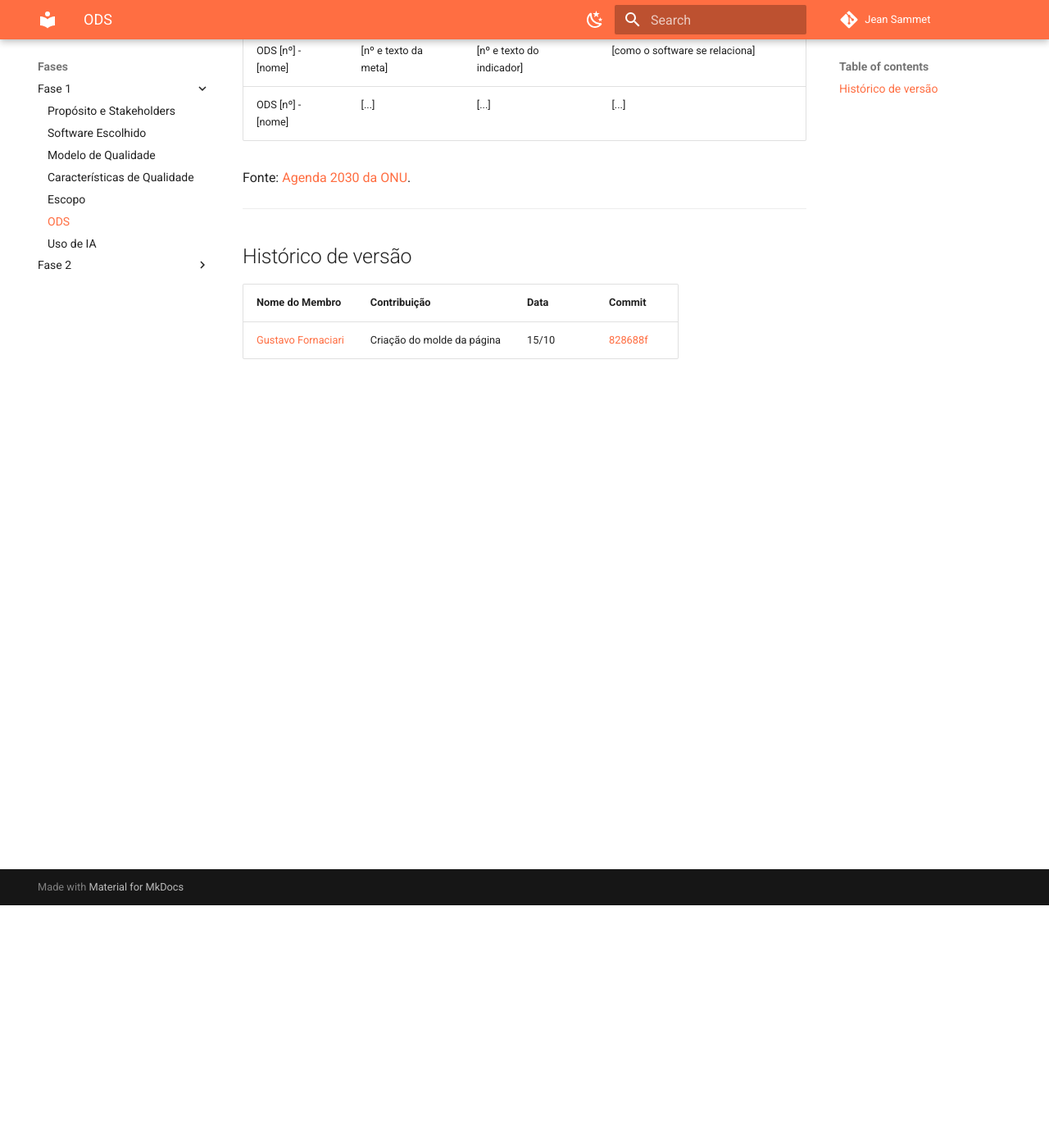
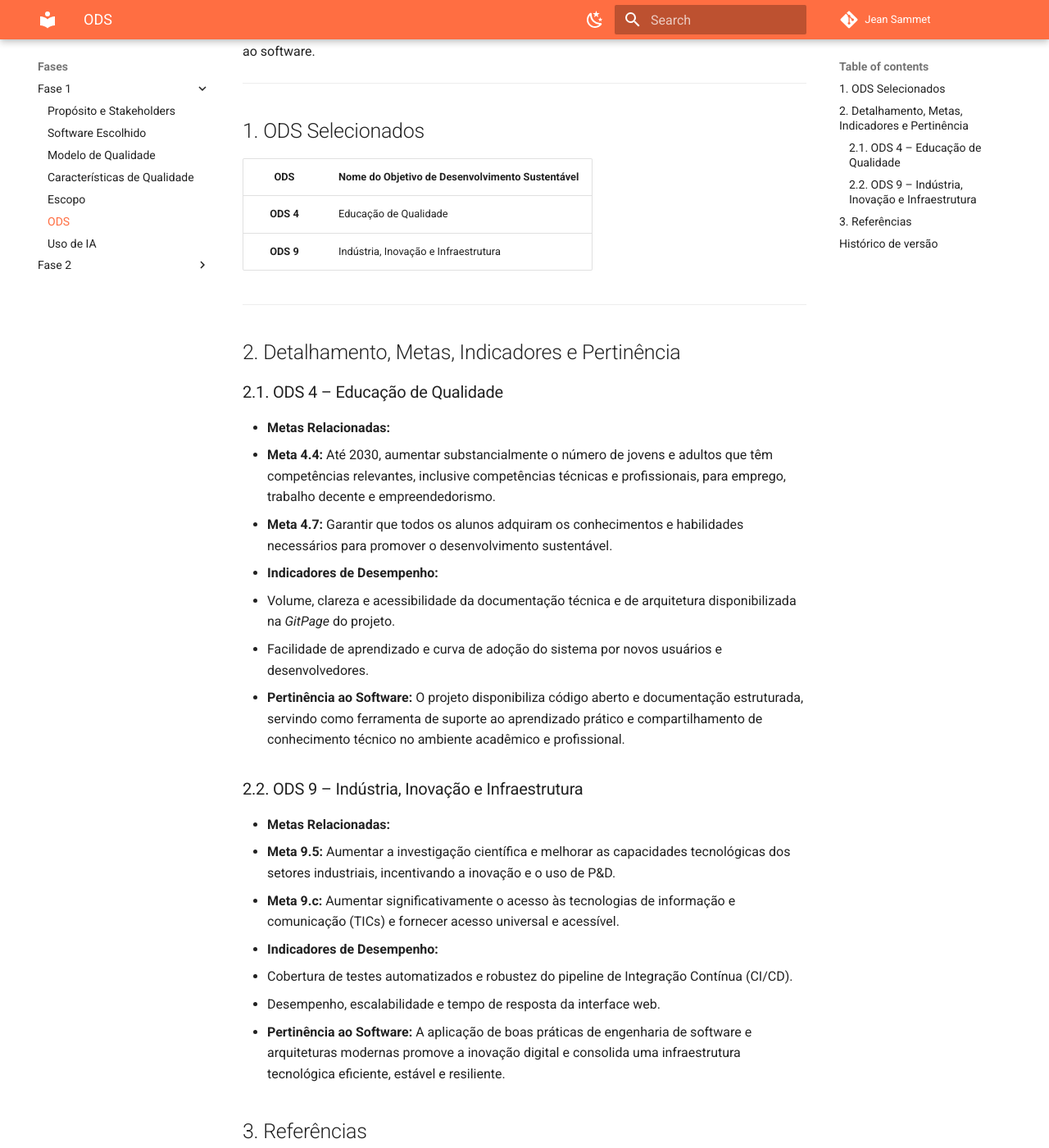
Before and after one commit to FCTE-Qualidade-de-Software-1/2026-2_T02_JEAN_SAMMET, an MkDocs documentation site: the page built from docs/fases/fase1/ODS.md, in a window 1280 px wide and 1400 px high, scrolled down 296 px. Shown: the whole window at 82% size. Built offline with MkDocs 1.6.1 and Material for MkDocs 9.7.7, drawn with Linux system fonts in a browser that asks for light colours; comment, search, counter and statistics services are not loaded; some of the changed text lies outside the part shown.

Commit message:
pagina de ODs

```diff
--- a/docs/fases/fase1/ODS.md
+++ b/docs/fases/fase1/ODS.md
@@ -1,18 +1,49 @@
 # Objetivos de Desenvolvimento Sustentável (ODS)
 
-<!-- Critério 7. Nível máximo: ODS + meta + indicador, com justificativa de pertinência ao software. -->
-
-| ODS | Meta | Indicador | Justificativa de pertinência ao software |
-| :--- | :--- | :--- | :--- |
-| ODS [nº] - [nome] | [nº e texto da meta] | [nº e texto do indicador] | [como o software se relaciona] |
-| ODS [nº] - [nome] | [...] | [...] | [...] |
-
-Fonte: [Agenda 2030 da ONU](referencias.md).
+Esta seção estabelece a conexão do projeto com a Agenda 2030 da Organização das Nações Unidas (ONU), detalhando os Objetivos de Desenvolvimento Sustentável (ODS) selecionados, suas metas oficiais, os indicadores operacionais adotados e a justificativa de pertinência técnica ao software.
 
 ---
+
+## 1. ODS Selecionados
+
+| ODS | Nome do Objetivo de Desenvolvimento Sustentável |
+| :---: | :--- |
+| **ODS 4** | Educação de Qualidade |
+| **ODS 9** | Indústria, Inovação e Infraestrutura |
+
+---
+
+## 2. Detalhamento, Metas, Indicadores e Pertinência
+
+### 2.1. ODS 4 – Educação de Qualidade
+* **Metas Relacionadas:**
+  * **Meta 4.4:** Até 2030, aumentar substancialmente o número de jovens e adultos que têm competências relevantes, inclusive competências técnicas e profissionais, para emprego, trabalho decente e empreendedorismo.
+  * **Meta 4.7:** Garantir que todos os alunos adquiram os conhecimentos e habilidades necessários para promover o desenvolvimento sustentável.
+* **Indicadores de Desempenho:**
+  * Volume, clareza e acessibilidade da documentação técnica e de arquitetura disponibilizada na *GitPage* do projeto.
+  * Facilidade de aprendizado e curva de adoção do sistema por novos usuários e desenvolvedores.
+* **Pertinência ao Software:** O projeto disponibiliza código aberto e documentação estruturada, servindo como ferramenta de suporte ao aprendizado prático e compartilhamento de conhecimento técnico no ambiente acadêmico e profissional.
+
+### 2.2. ODS 9 – Indústria, Inovação e Infraestrutura
+* **Metas Relacionadas:**
+  * **Meta 9.5:** Aumentar a investigação científica e melhorar as capacidades tecnológicas dos setores industriais, incentivando a inovação e o uso de P&D.
+  * **Meta 9.c:** Aumentar significativamente o acesso às tecnologias de informação e comunicação (TICs) e fornecer acesso universal e acessível.
+* **Indicadores de Desempenho:**
+  * Cobertura de testes automatizados e robustez do pipeline de Integração Contínua (CI/CD).
+  * Desempenho, escalabilidade e tempo de resposta da interface web.
+* **Pertinência ao Software:** A aplicação de boas práticas de engenharia de software e arquiteturas modernas promove a inovação digital e consolida uma infraestrutura tecnológica eficiente, estável e resiliente.
+
+## 3. Referências
+
+1. **ORGANIZAÇÃO DAS NAÇÕES UNIDAS (ONU)**. *Sobre o nosso trabalho para alcançar os Objetivos de Desenvolvimento Sustentável*. Brasília: ONU Brasil, 2015. Disponível em: <https://brasil.un.org/pt-br/sdgs>. Acesso em: 16 out. 2026.
+2. **ORGANIZAÇÃO DAS NAÇÕES UNIDAS (ONU)**. *Objetivo 4: Educação de qualidade*. Disponível em: <https://brasil.un.org/pt-br/sdgs/4>. Acesso em: 16 out. 2026.
+3. **ORGANIZAÇÃO DAS NAÇÕES UNIDAS (ONU)**. *Objetivo 9: Indústria, inovação e infraestrutura*. Disponível em: <https://brasil.un.org/pt-br/sdgs/9>. Acesso em: 16 out. 2026.
+4. **ORGANIZAÇÃO DAS NAÇÕES UNIDAS (ONU)**. *Objetivo 11: Cidades e comunidades sustentáveis*. Disponível em: <https://brasil.un.org/pt-br/sdgs/11>. Acesso em: 16 out. 2026.
+
 
 ## Histórico de versão
 
 | Nome do Membro | Contribuição | Data | Commit |
 | :--- | :--- | :--- | :--- |
 | [Gustavo Fornaciari](https://github.com/GUGOFO) | Criação do molde da página | 15/10 | [828688f](https://github.com/FCTE-Qualidade-de-Software-1/2026-2_T02_JEAN_SAMMET/commit/828688feb645eebfcd428e11b4b9f87585253b9b) |
+| [Gustavo Fornaciari](https://github.com/GUGOFO) | Adicionando 2 ODSs | 16/10 | [828688f](https://github.com/FCTE-Qualidade-de-Software-1/2026-2_T02_JEAN_SAMMET/commit/828688feb645eebfcd428e11b4b9f87585253b9b) |
--- a/mkdocs.yml
+++ b/mkdocs.yml
@@ -22,7 +22,10 @@ nav:
   - Gestão do Projeto:
       - Visão Geral: gestaoProjeto/psm-cid.md
   - Equipe: equipe/equipe.md
-  - Uso de IA: usoDeIA/usoDeIA.md
+  - Uso de IA:
+    - Fase 1: usoDeIA/fase1.md
+    - Fase 2: usoDeIA/fase2.md
+    - psm: usoDeIA/psm.md
   - Referências:
     - Fase 1: referencias/fase1.md
     - Fase 2: referencias/fase2.md
```
Also changed, not shown: docs/fases/fase1/usoDeIA.md (deleted, +0 -13 lines), docs/referencias/fase1.md (+16 -0 lines), 1 other file.
